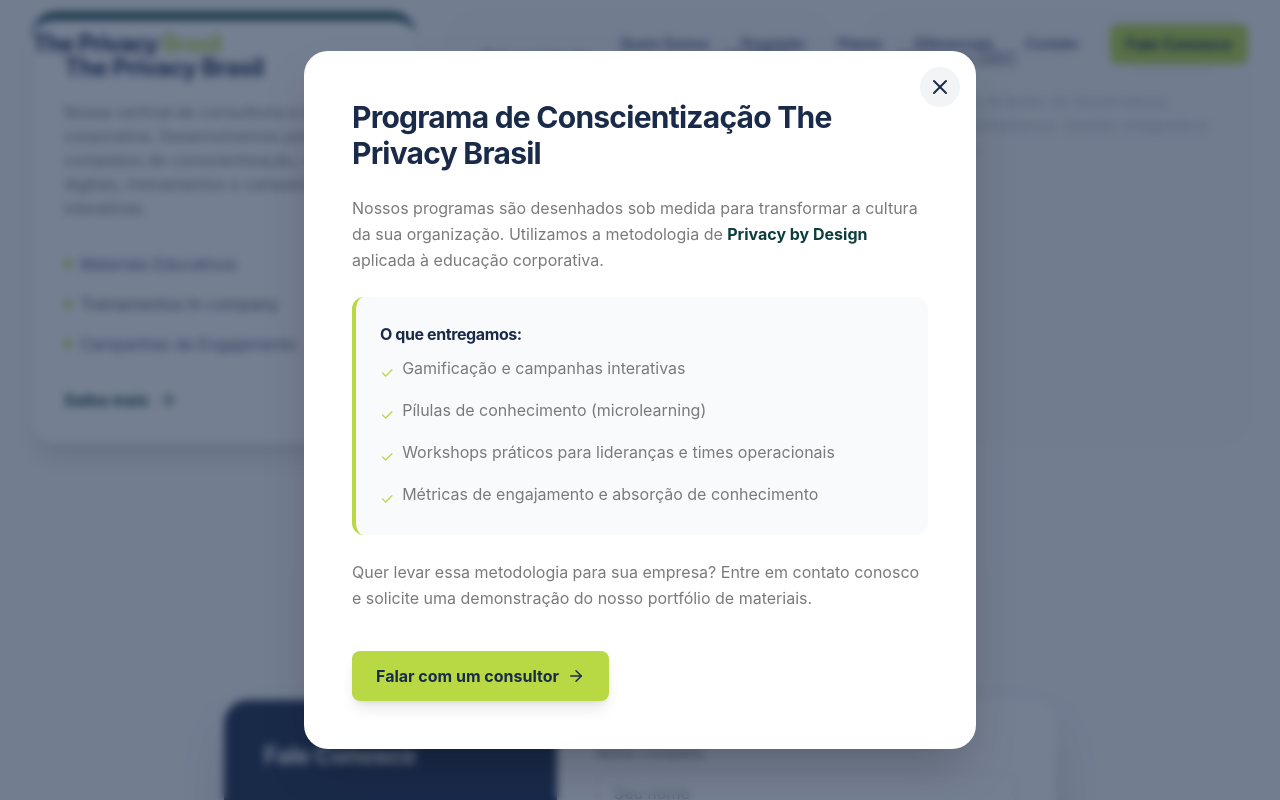
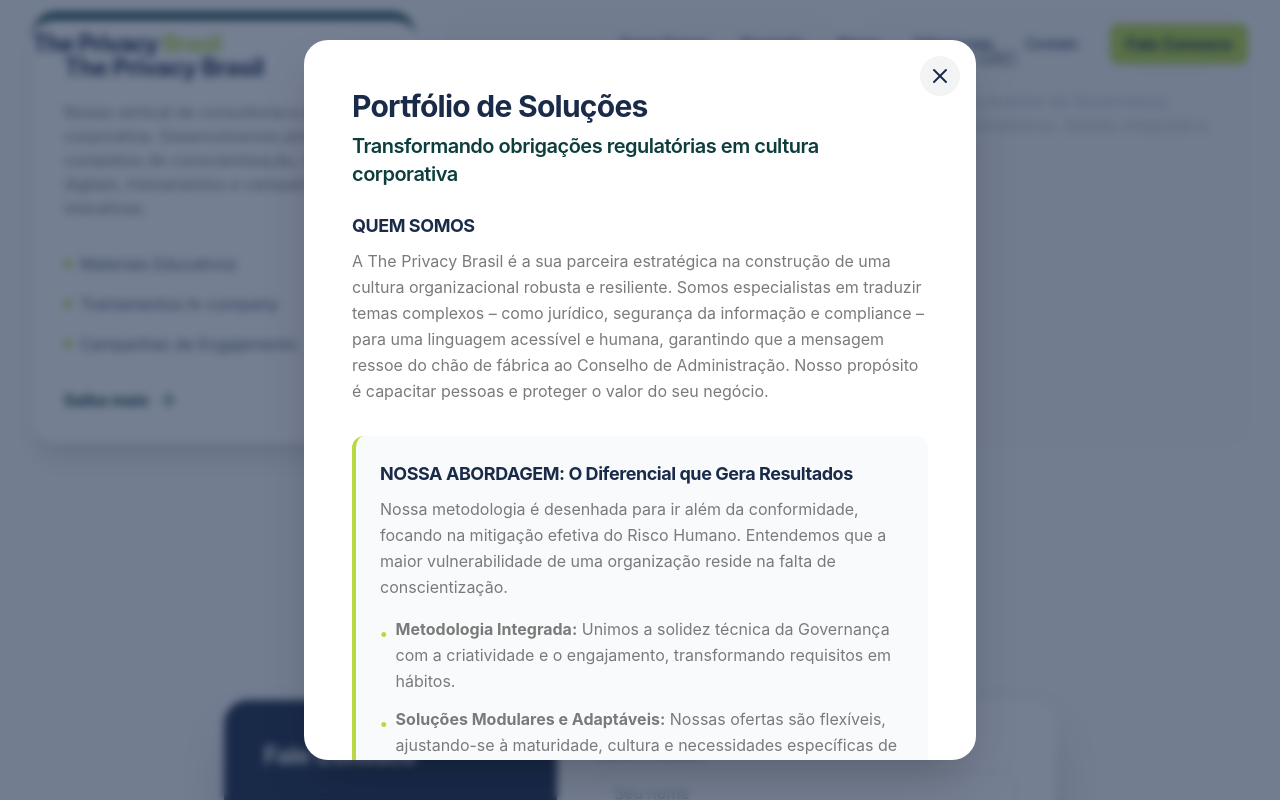
Before and after one commit to diasthi1984-web/landing_page_The_Privacy_Brasil, a React (Vite) app: page / in a window 1280 px wide. Both pictures are taken after a click on the button "Saiba mais". Shown: the part 6148-6948 px from the top of the page. Built offline with nearby package versions, Linux system fonts and the light colour scheme.

Commit message:
feat: update Ecosystem pop-up with Portfolio content

```diff
--- a/src/components/Ecosystem.jsx
+++ b/src/components/Ecosystem.jsx
@@ -80,46 +80,143 @@
                         </button>
 
                         <div className="p-8 md:p-12">
-                            <h3 className="text-3xl font-bold text-primary mb-6">Programa de Conscientização The Privacy Brasil</h3>
+                            <h3 className="text-3xl font-bold text-primary mb-2">Portfólio de Soluções</h3>
+                            <h4 className="text-xl font-semibold text-secondary-start mb-6">Transformando obrigações regulatórias em cultura corporativa</h4>
 
-                            <div className="space-y-6 text-text-secondary leading-relaxed">
-                                <p>
-                                    Nossos programas são desenhados sob medida para transformar a cultura da sua organização. Utilizamos a metodologia de <strong className="text-secondary-start">Privacy by Design</strong> aplicada à educação corporativa.
-                                </p>
+                            <div className="space-y-8 text-text-secondary leading-relaxed">
 
-                                <div className="bg-gray-50 p-6 rounded-xl border-l-4 border-accent">
-                                    <h4 className="font-bold text-primary mb-2">O que entregamos:</h4>
+                                {/* QUEM SOMOS */}
+                                <section>
+                                    <h5 className="font-bold text-primary mb-2 text-lg">QUEM SOMOS</h5>
+                                    <p>
+                                        A The Privacy Brasil é a sua parceira estratégica na construção de uma cultura organizacional robusta e resiliente. Somos especialistas em traduzir temas complexos – como jurídico, segurança da informação e compliance – para uma linguagem acessível e humana, garantindo que a mensagem ressoe do chão de fábrica ao Conselho de Administração. Nosso propósito é capacitar pessoas e proteger o valor do seu negócio.
+                                    </p>
+                                </section>
+
+                                {/* NOSSA ABORDAGEM */}
+                                <section className="bg-gray-50 p-6 rounded-xl border-l-4 border-accent">
+                                    <h5 className="font-bold text-primary mb-2 text-lg">NOSSA ABORDAGEM: O Diferencial que Gera Resultados</h5>
+                                    <p className="mb-4">
+                                        Nossa metodologia é desenhada para ir além da conformidade, focando na mitigação efetiva do Risco Humano. Entendemos que a maior vulnerabilidade de uma organização reside na falta de conscientização.
+                                    </p>
                                     <ul className="space-y-3">
                                         <li className="flex items-start gap-2">
-                                            <span className="text-accent mt-1">✓</span>
-                                            <span>Gamificação e campanhas interativas</span>
+                                            <span className="text-accent mt-1 font-bold">•</span>
+                                            <span><strong>Metodologia Integrada:</strong> Unimos a solidez técnica da Governança com a criatividade e o engajamento, transformando requisitos em hábitos.</span>
                                         </li>
                                         <li className="flex items-start gap-2">
-                                            <span className="text-accent mt-1">✓</span>
-                                            <span>Pílulas de conhecimento (microlearning)</span>
+                                            <span className="text-accent mt-1 font-bold">•</span>
+                                            <span><strong>Soluções Modulares e Adaptáveis:</strong> Nossas ofertas são flexíveis, ajustando-se à maturidade, cultura e necessidades específicas de cada cliente, garantindo relevância e impacto.</span>
                                         </li>
                                         <li className="flex items-start gap-2">
-                                            <span className="text-accent mt-1">✓</span>
-                                            <span>Workshops práticos para lideranças e times operacionais</span>
+                                            <span className="text-accent mt-1 font-bold">•</span>
+                                            <span><strong>Foco em Comportamento:</strong> Não apenas informamos, mas inspiramos a mudança de comportamento, criando defensores da privacidade e segurança em todos os níveis.</span>
+                                        </li>
+                                    </ul>
+                                </section>
+
+                                {/* PILARES DE ATUAÇÃO */}
+                                <section>
+                                    <h5 className="font-bold text-primary mb-4 text-lg uppercase tracking-wide">PILARES DE ATUAÇÃO: Sua Jornada para uma Cultura Consciente</h5>
+
+                                    <div className="grid md:grid-cols-2 gap-6">
+                                        {/* A. ESTRATÉGIA */}
+                                        <div className="bg-white p-4 rounded-lg shadow-sm border border-gray-100">
+                                            <h6 className="font-bold text-secondary-start mb-2">A. ESTRATÉGIA & GOVERNANÇA (A Base)</h6>
+                                            <p className="text-sm mb-3">Construímos o alicerce para um programa sustentável.</p>
+                                            <ul className="text-sm space-y-2 list-disc list-inside text-gray-600">
+                                                <li>Diagnóstico de Cultura e Risco Humano</li>
+                                                <li>Design do Plano Anual de Conscientização</li>
+                                                <li>Adaptação de Políticas e Normas (Playbooks)</li>
+                                                <li>Definição de KPIs e Relatórios Executivos</li>
+                                            </ul>
+                                        </div>
+
+                                        {/* B. TRILHA EDUCACIONAL */}
+                                        <div className="bg-white p-4 rounded-lg shadow-sm border border-gray-100">
+                                            <h6 className="font-bold text-secondary-start mb-2">B. TRILHA EDUCACIONAL (O Conteúdo)</h6>
+                                            <p className="text-sm mb-3">Conteúdo educacional segmentado.</p>
+                                            <ul className="text-sm space-y-2 list-disc list-inside text-gray-600">
+                                                <li>Executive Briefing (C-Level e Board)</li>
+                                                <li>Treinamentos Operacionais (EAD/Presencial)</li>
+                                                <li>Workshops Táticos (Liderança)</li>
+                                                <li>Onboarding de Cultura (Novos colaboradores)</li>
+                                            </ul>
+                                        </div>
+
+                                        {/* C. COMUNICAÇÃO */}
+                                        <div className="bg-white p-4 rounded-lg shadow-sm border border-gray-100">
+                                            <h6 className="font-bold text-secondary-start mb-2">C. COMUNICAÇÃO & CAMPANHAS (O Engajamento)</h6>
+                                            <p className="text-sm mb-3">Campanhas vibrantes e contínuas.</p>
+                                            <ul className="text-sm space-y-2 list-disc list-inside text-gray-600">
+                                                <li>Campanhas Sazonais Completas</li>
+                                                <li>Endomarketing Tangível (Brindes visuais)</li>
+                                                <li>Pílulas de Conhecimento (Microlearning)</li>
+                                            </ul>
+                                        </div>
+
+                                        {/* D. GAMIFICAÇÃO */}
+                                        <div className="bg-white p-4 rounded-lg shadow-sm border border-gray-100">
+                                            <h6 className="font-bold text-secondary-start mb-2">D. GAMIFICAÇÃO & VIVÊNCIA (A Fixação)</h6>
+                                            <p className="text-sm mb-3">Transformamos aprendizado em experiência.</p>
+                                            <ul className="text-sm space-y-2 list-disc list-inside text-gray-600">
+                                                <li>Workshops Gamificados</li>
+                                                <li>Quiz Show e Competições</li>
+                                                <li>Simulações de Realidade (Phishing, etc)</li>
+                                            </ul>
+                                        </div>
+                                    </div>
+                                </section>
+
+                                {/* TEMAS DE ESPECIALIZAÇÃO */}
+                                <section>
+                                    <h5 className="font-bold text-primary mb-3 text-lg">TEMAS DE ESPECIALIZAÇÃO</h5>
+                                    <ul className="space-y-2">
+                                        <li className="flex gap-2">
+                                            <span className="font-bold text-accent">1.</span>
+                                            <span>Privacidade de Dados Pessoais (LGPD/GDPR)</span>
+                                        </li>
+                                        <li className="flex gap-2">
+                                            <span className="font-bold text-accent">2.</span>
+                                            <span>Segurança da Informação e Higiene Cibernética</span>
+                                        </li>
+                                        <li className="flex gap-2">
+                                            <span className="font-bold text-accent">3.</span>
+                                            <span>Compliance, Ética e Integridade (Anticorrupção/PLD)</span>
+                                        </li>
+                                        <li className="flex gap-2">
+                                            <span className="font-bold text-accent">4.</span>
+                                            <span>Riscos Corporativos e Controles Internos</span>
+                                        </li>
+                                        <li className="flex gap-2">
+                                            <span className="font-bold text-accent">5.</span>
+                                            <span>Continuidade de Negócios</span>
+                                        </li>
+                                    </ul>
+                                </section>
+
+                                {/* POR QUE A THE PRIVACY BRASIL? */}
+                                <section className="bg-primary/5 p-6 rounded-xl">
+                                    <h5 className="font-bold text-primary mb-3 text-lg">POR QUE A THE PRIVACY BRASIL?</h5>
+                                    <ul className="space-y-3">
+                                        <li className="flex items-start gap-2">
+                                            <span className="text-secondary-start mt-1">✓</span>
+                                            <span>Não entregamos apenas treinamentos; entregamos <strong>redução de risco e mudança de comportamento</strong>. Nosso foco é o impacto real no seu negócio.</span>
                                         </li>
                                         <li className="flex items-start gap-2">
-                                            <span className="text-accent mt-1">✓</span>
-                                            <span>Métricas de engajamento e absorção de conhecimento</span>
+                                            <span className="text-secondary-start mt-1">✓</span>
+                                            <span>Do técnico ao lúdico, <strong>falamos a língua da sua empresa</strong>. Adaptamos a comunicação para garantir que todos compreendam e se engajem.</span>
                                         </li>
                                     </ul>
-                                </div>
+                                </section>
 
-                                <p>
-                                    Quer levar essa metodologia para sua empresa? Entre em contato conosco e solicite uma demonstração do nosso portfólio de materiais.
-                                </p>
-
-                                <div className="pt-4">
+                                <div className="pt-4 border-t border-gray-100 mt-8">
                                     <a
                                         href="#contato"
                                         onClick={() => setIsModalOpen(false)}
-                                        className="btn-primary inline-flex items-center gap-2"
+                                        className="btn-primary w-full md:w-auto justify-center md:justify-start inline-flex items-center gap-2"
                                     >
-                                        Falar com um consultor <ArrowRight size={18} />
+                                        Solicitar Proposta <ArrowRight size={18} />
                                     </a>
                                 </div>
                             </div>
```
Also changed, not shown: 1 other file (tests, documents, lock files or other folders).
